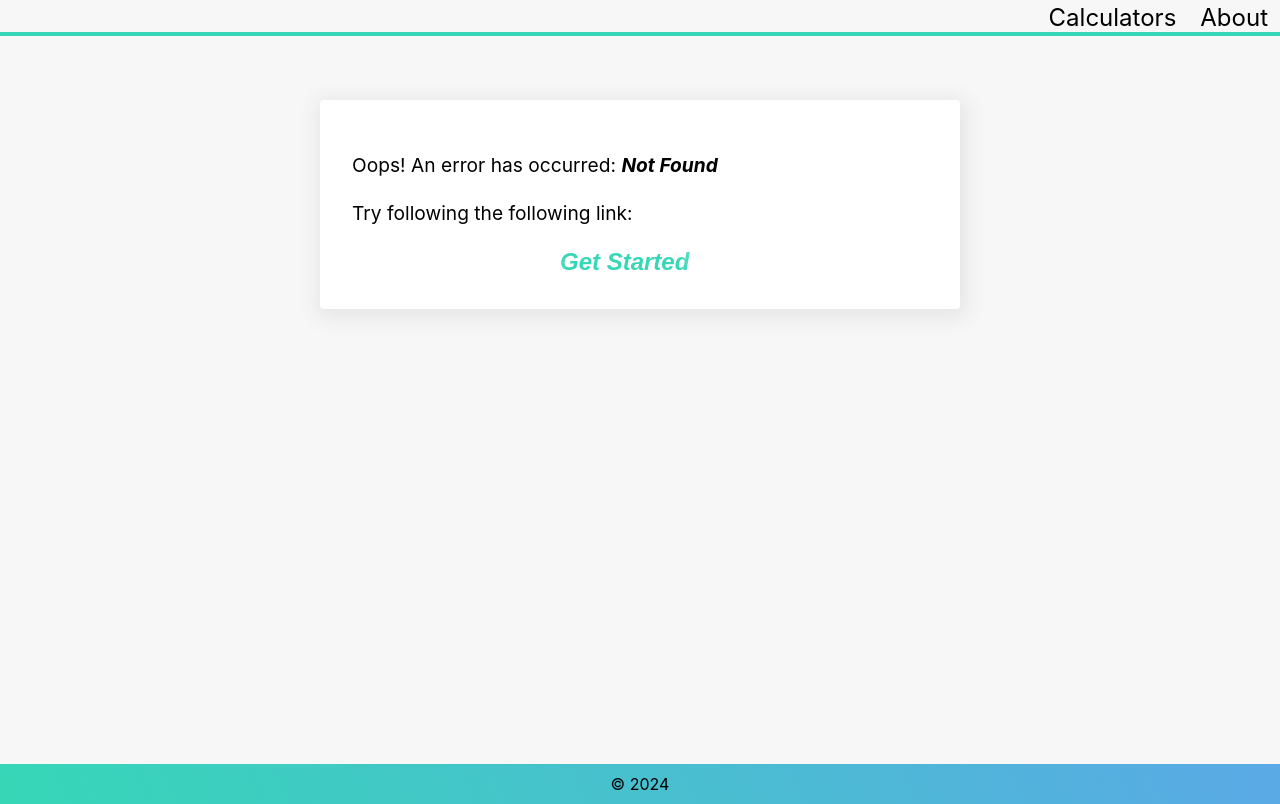
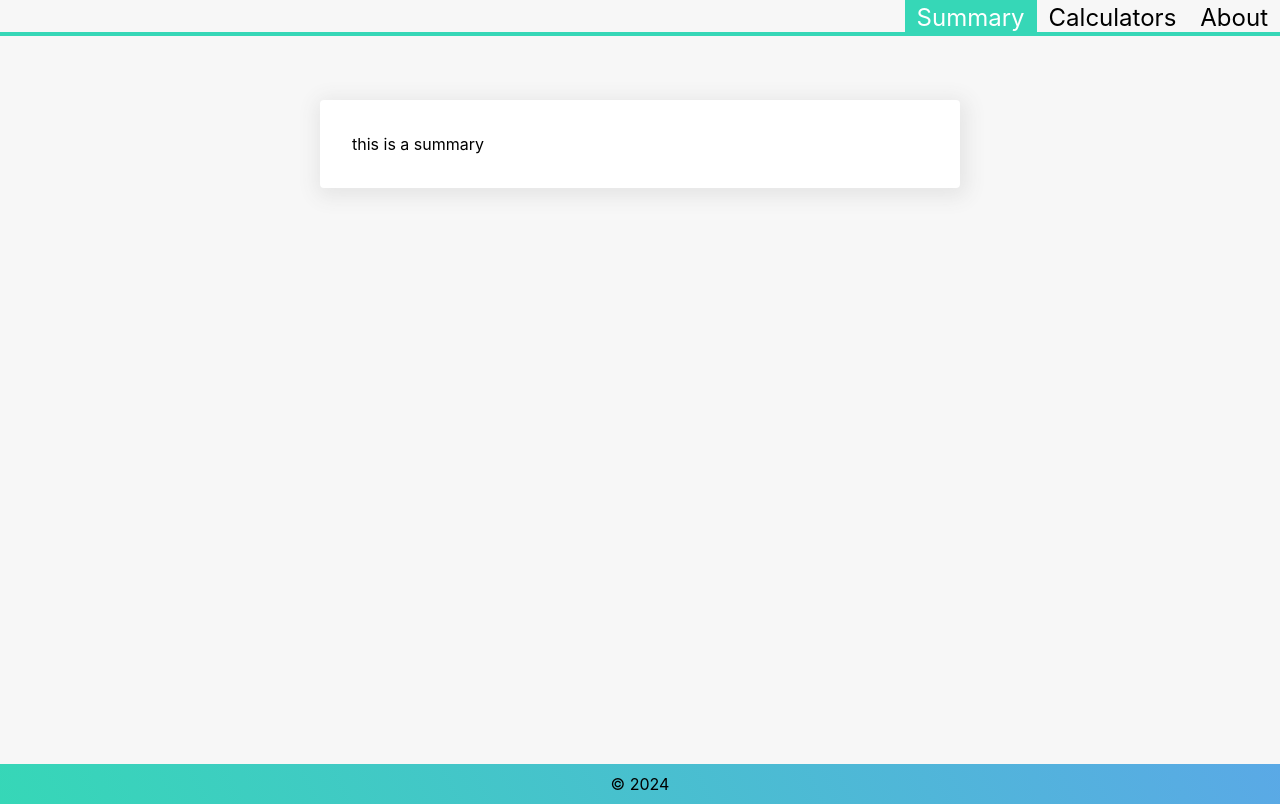
Before and after one commit to TYLER-JM/mocalc, a React (Vite) app: page /summary in a window 1280 px wide. Before the commit this address had no page. Built offline with nearby package versions, Linux system fonts and the light colour scheme; a web font is replaced by a local one.

Commit message:
adds new route for summary page

```diff
--- a/src/Root.tsx
+++ b/src/Root.tsx
@@ -12,6 +12,7 @@ export default function Root() {
   return (
     <>
       <nav>
+        <NavLink to="/summary">Summary</NavLink>
         <NavLink to="/calculators">Calculators</NavLink>
         <NavLink to="/">About</NavLink>
         {/*<NavLink to="/help">Help</NavLink>*/}
--- a/src/main.jsx
+++ b/src/main.jsx
@@ -6,6 +6,7 @@ import Root from './Root.tsx'
 import Help from './routes/help.tsx'
 import Calculators from "./routes/calculators.tsx";
 import Home from "./routes/home.tsx";
+import Summary from "./routes/summary.tsx";
 import RouteError from "./components/RouteError.tsx";
 
 const router = createBrowserRouter([
@@ -26,6 +27,10 @@ const router = createBrowserRouter([
         element: <Help />
       },
       {
+        path: "summary",
+        element: <Summary />
+      },
+      {
         path: "*",
         element: <RouteError />
       }
--- /dev/null
+++ b/src/routes/summary.tsx
@@ -0,0 +1,10 @@
+export default function Summary() {
+
+	return (
+		<section className="section">
+			<div className="description">
+				this is a summary
+			</div>
+		</section>
+	)
+}
```
